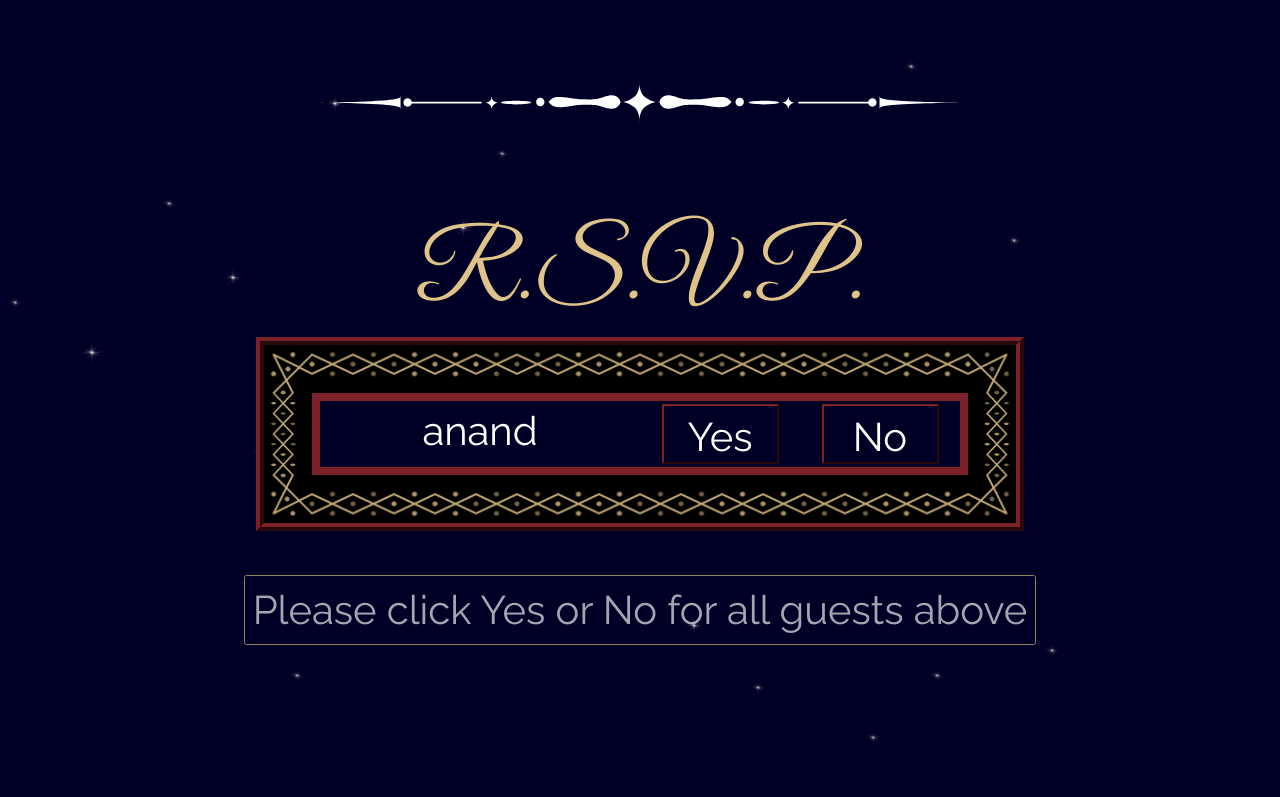
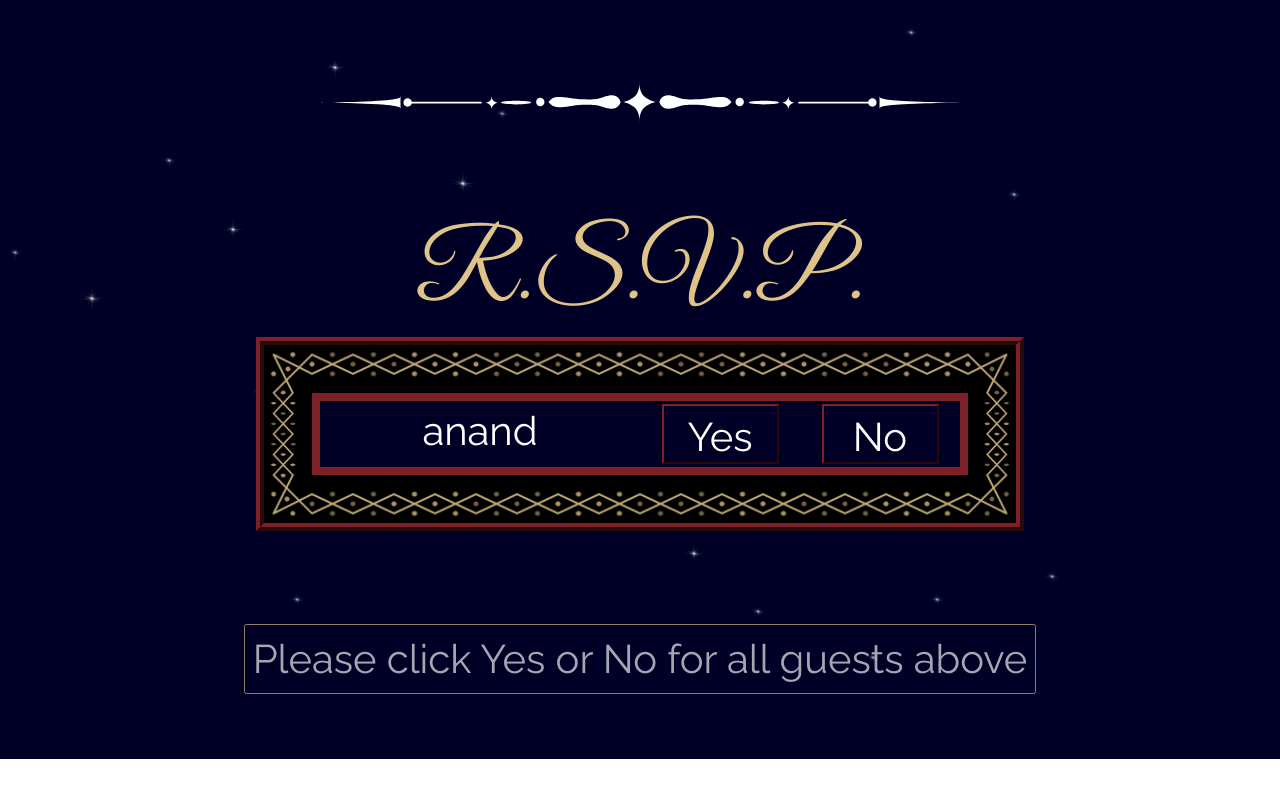
Before and after one commit to anandkumarpatel/nancyandanand.com, a React (Create React App) app: page / in a window 1280 px wide. Shown: the part 3918-4715 px from the top of the page. After the commit the page ends 4677 px from the top, so only its background shows below. Built offline with nearby package versions, Linux system fonts and the light colour scheme.

Commit message:
fix button, cleanuo

```diff
--- a/src/App.css
+++ b/src/App.css
@@ -287,7 +287,6 @@ h2 {
 
 .hotels {
   padding-top: 4rem;
-  padding-bottom: 4rem;
 }
 
 .gold-text {
@@ -295,7 +294,7 @@ h2 {
 }
 
 .rsvp-button {
-  padding: 2rem;
+  position: relative;
   padding-bottom: 25vh;
 }
 
--- a/src/App.js
+++ b/src/App.js
@@ -1,7 +1,5 @@
 import React, { Component } from 'react'
 import Button from 'react-bootstrap/Button'
-import Row from 'react-bootstrap/Row'
-import Col from 'react-bootstrap/Col'
 import { Waypoint } from 'react-waypoint'
 import { instanceOf } from 'prop-types'
 import { withCookies, Cookies } from 'react-cookie'
@@ -22,7 +20,6 @@ import Star from './star.js'
 
 import star from './img/star.svg'
 
-const path = window && window.location && window.location.pathname
 const request = require('request-promise')
 
 const hostname = window && window.location && window.location.hostname
@@ -346,11 +343,11 @@ class App extends Component {
             <Address address={this.state.address} change={this.addrChange} ></Address>
             <Hotels info={this.state.hotel}></Hotels>
           </div>
-          <Row className={this.state.gotInvite ? "rsvp-button" : 'rsvp-button hidden'}>
-            <Col>
+          <div className={this.state.gotInvite ? "rsvp-button" : 'rsvp-button hidden'}>
+            <div className="info-hold">
               <Button size="lg" value="RSVP" onClick={this.handleSubmit} disabled={isSubmitDisabled()}>{getRsvpText()}</Button>
-            </Col>
-          </Row>
+            </div>
+          </div>
         </div>
       </div >
     )
--- a/src/people.js
+++ b/src/people.js
@@ -3,10 +3,6 @@ import Row from 'react-bootstrap/Row';
 import Col from 'react-bootstrap/Col';
 
 class People extends Component {
-  constructor(props) {
-    super(props)
-  }
-
   getItemColor(name) {
     if (this.props.people[name].isAttending === "Yes") {
       return "person yes"
```
